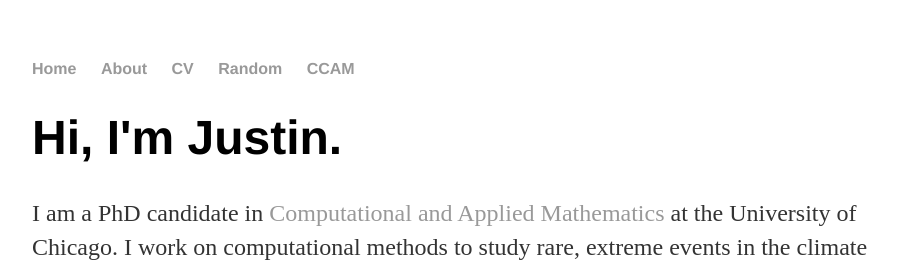
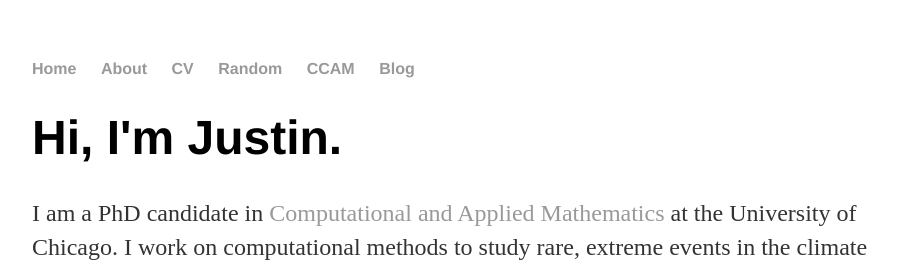
Before and after one commit to justinfocus12/justinfocus12.github.io, a Jekyll site: the page built from index.html, in a window 1280 px wide. Shown: the top 262 px of the page, without its empty margins (160-1058 px from the left). Built offline with Jekyll 4.4.1, drawn with Linux system fonts in a browser that asks for light colours.

Commit message:
Update default.html

```diff
--- a/_layouts/default.html
+++ b/_layouts/default.html
@@ -13,6 +13,7 @@
         		<li><a href="/cv">CV</a></li>
           		<li><a href="/random">Random</a></li>
           		<li><a href="/ccam">CCAM</a></li>
+			<li><a href="/bloc">Blog</a></li>
 		</ul>
 		</nav>
 		<div class="container">
```
